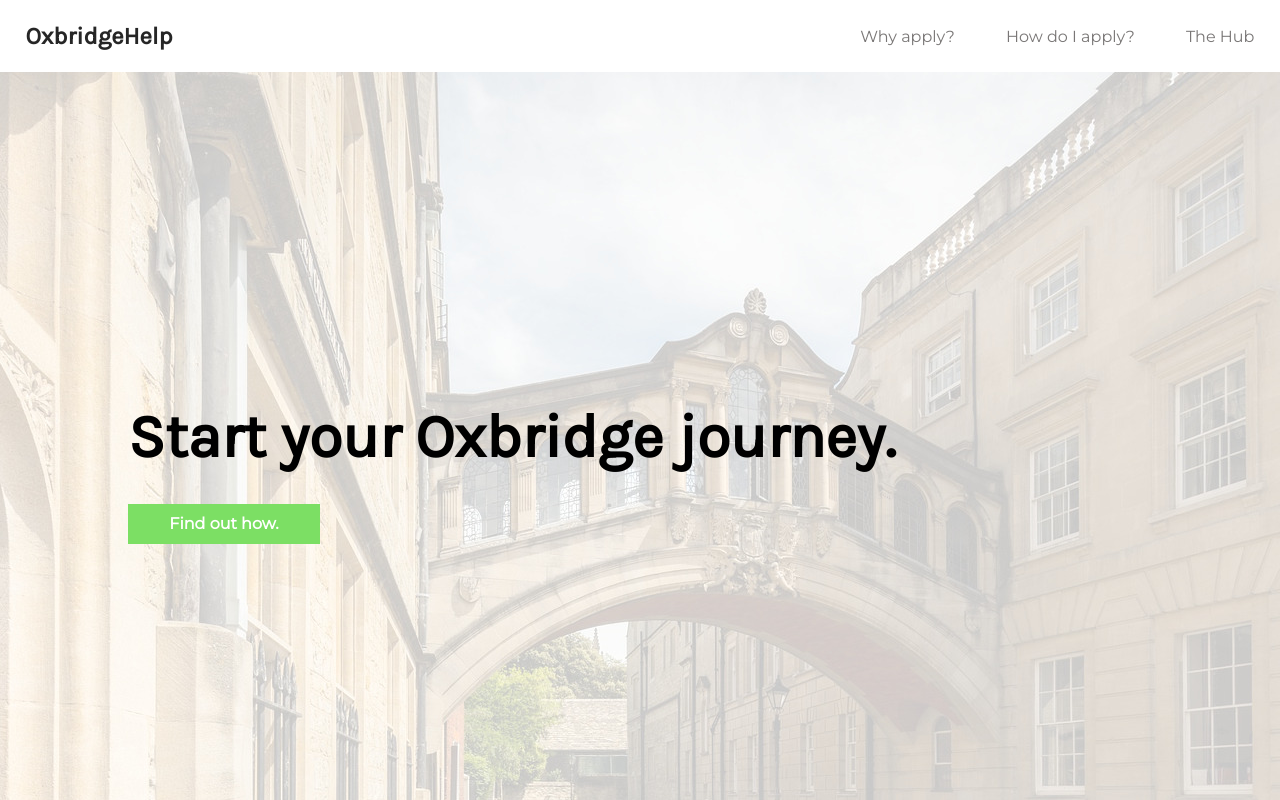
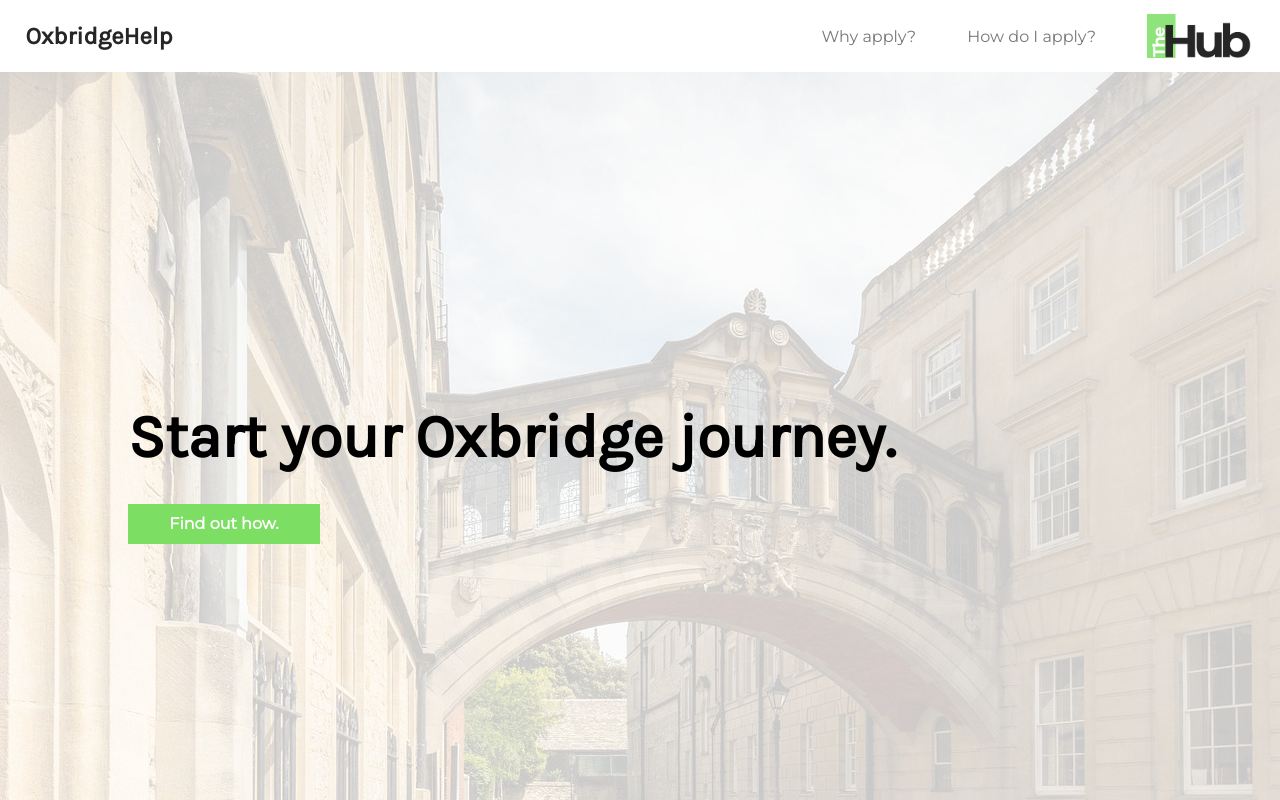
Before and after one commit to TomFlatters/oxbridgehelp, a React (Create React App) app: page / in a window 1280 px wide. Built offline with nearby package versions, Linux system fonts and the light colour scheme.

Commit message:
homepage

```diff
--- a/src/App.css
+++ b/src/App.css
@@ -163,6 +163,29 @@ text-align: center;
   cursor: pointer;
 }
 
+.thehubheader{
+  background-image: url("secondattempt.png");
+  background-size: cover;
+  width: 13.4vh;
+  height: 5.5vh;
+}
+
+.thehubimage{
+  background-image: url("secondattempt.png");
+  background-size: cover;
+  width: 30vw;
+  height: 12.33vw;
+  margin-top: 8vh;
+  margin-left: 35vw;
+  padding: 0;
+  opacity: 0.5;
+  animation: hubfade 4s infinite;
+}
+
+.hubhomeanimate{
+  animation: hubfade2 4s infinite;
+}
+
 .whyhome{
   height: 100vh;
   width: 100vw;
@@ -321,6 +344,7 @@ text-align: center;
 }
 
 #lessmargin{
+  margin: 0;
   margin-top: 2vh;
   background-color: #FF928B;
 }
@@ -353,6 +377,30 @@ text-align: center;
   }
 }
 
+@keyframes hubfade {
+  from {
+    opacity: 0.35;
+  }
+  50% {
+    opacity: 0.7;
+  }
+  100% {
+    opacity: 0.35;
+  }
+}
+@keyframes hubfade2 {
+  from {
+    opacity: 1;
+  }
+  50% {
+    opacity: 0.8;
+  }
+  100% {
+    opacity: 1;
+  }
+}
+
+
 /* bigger changes */
 
 iframe {
--- a/src/Header.js
+++ b/src/Header.js
@@ -2,6 +2,7 @@ import React, { Component } from 'react';
 import './App.css';
 
 import { Link } from 'react-router-dom';
+
 
 class Header extends Component{
 
@@ -24,7 +25,8 @@ render(){
            </div>
            <LinkTo check={urlCheck} name="Why apply?" link="/why-apply"/>
            <LinkTo check={urlCheck} name="How do I apply?" link="/how-to-apply"/>
-           <LinkTo check={urlCheck} name="The Hub" link="/the-hub"/>
+            <Link to="/the-hub"><div className="thehubheader header-div"></div></Link>
+           {/* <LinkTo check={urlCheck} name="The Hub" link="/the-hub"/> */}
         </div>
     )
 }
--- a/src/HubHome.js
+++ b/src/HubHome.js
@@ -8,6 +8,10 @@ class HubHome extends Component {
     render(){
       return(
         <div className="hubhome">
+
+
+          {/* title, text and button */}
+          <div className="hubhomeanimate">
           <div className="hubtitle">
               Any Tips?
           </div>
@@ -26,6 +30,12 @@ class HubHome extends Component {
             </div>
             </Link>
             </div>
+            </div>
+
+            {/* image */}
+            <div className="thehubimage">
+            </div>
+
 
         </div>
       )
```
Also changed, not shown: src/secondattempt.png (added).
